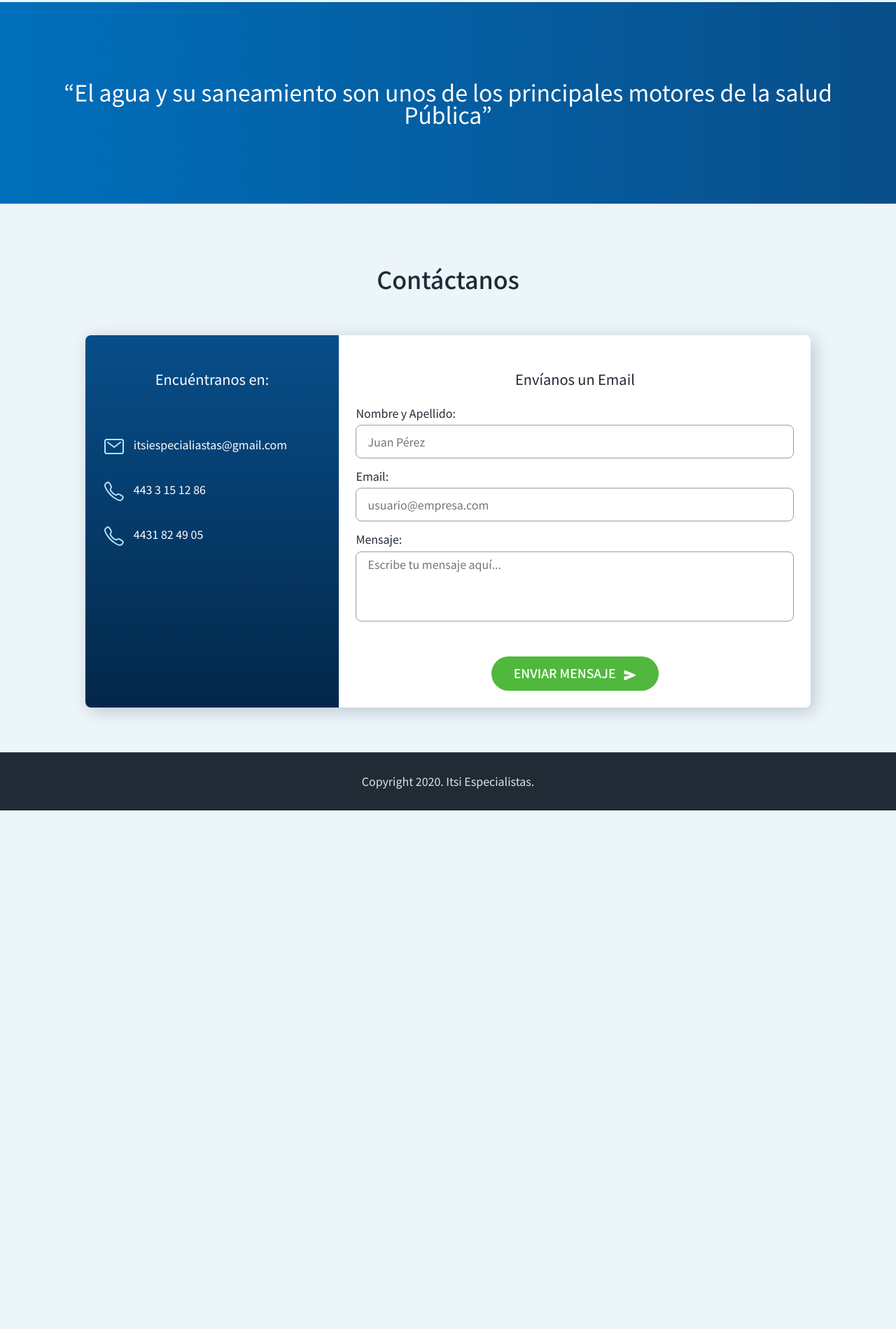
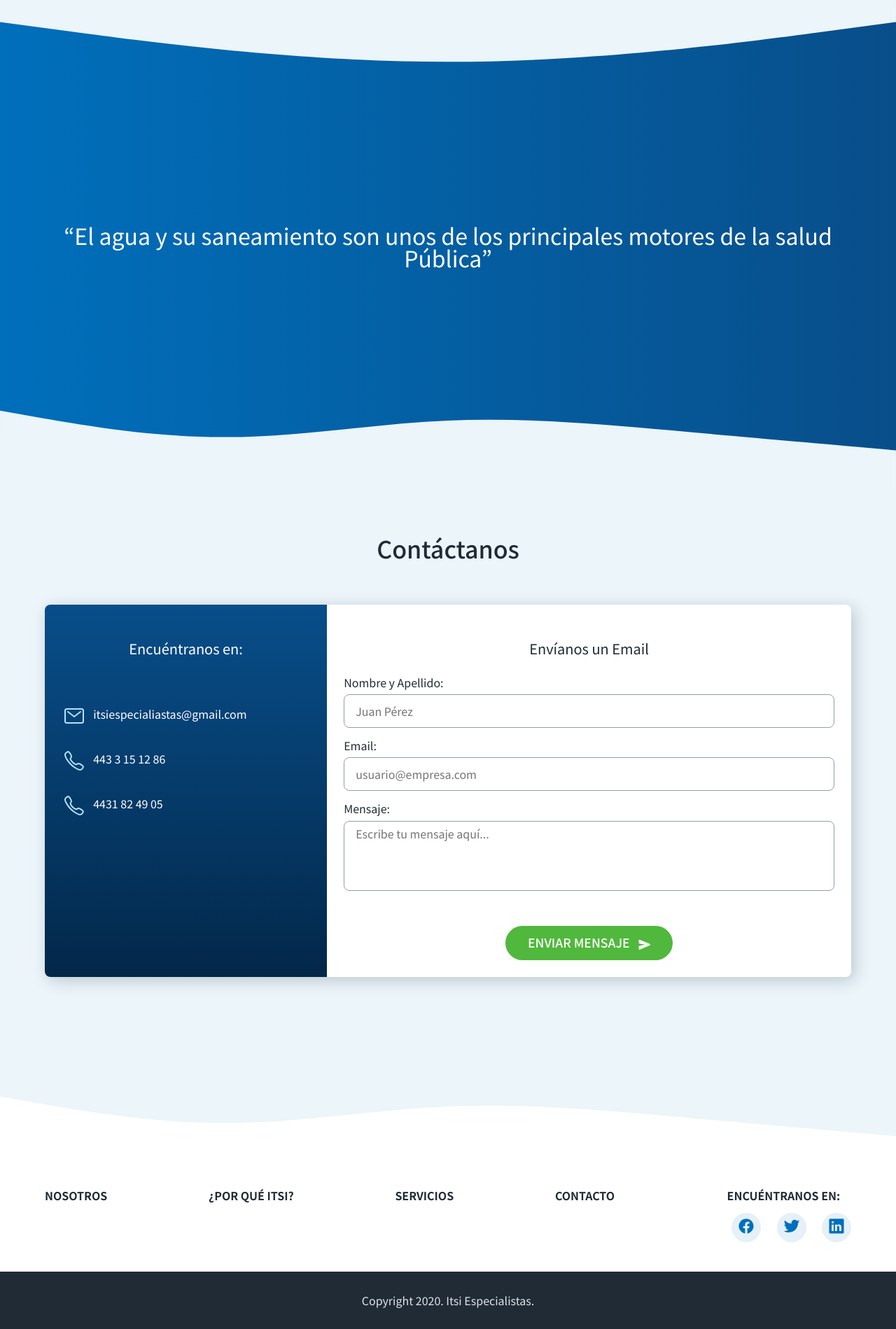
Before and after one commit to emileond/itsi-website, a plain HTML site: page index.html in a window 1280 px wide. Shown: the part 2983-4882 px from the top of the page at 70% size. Before the commit the page ends 4141 px from the top, so only its background shows below. Drawn offline with nearby package versions, Linux system fonts and the light colour scheme.

Commit message:
stylinng footer

```diff
--- a/index.html
+++ b/index.html
@@ -162,9 +162,11 @@
         </div>
     </section>
     <section class="quote">
+        <svg xmlns="http://www.w3.org/2000/svg" viewBox="0 0 1440 320"><path fill="#EBF5FA" fill-opacity="1" d="M0,32L120,48C240,64,480,96,720,96C960,96,1200,64,1320,48L1440,32L1440,0L1320,0C1200,0,960,0,720,0C480,0,240,0,120,0L0,0Z"></path></svg>
         <div class="container">
             <h3>“El agua y su saneamiento son unos de los principales motores de la salud Pública”</h3>
         </div>
+        <svg xmlns="http://www.w3.org/2000/svg" viewBox="0 0 1440 320"><path fill="#EBF5FA" fill-opacity="1" d="M0,192L60,202.7C120,213,240,235,360,234.7C480,235,600,213,720,208C840,203,960,213,1080,224C1200,235,1320,245,1380,250.7L1440,256L1440,320L1380,320C1320,320,1200,320,1080,320C960,320,840,320,720,320C600,320,480,320,360,320C240,320,120,320,60,320L0,320Z"></path></svg>
     </section>
     <section id="contacto" class="contact">
         <div class="container">
@@ -207,9 +209,28 @@
         </div>
     </section>
     <footer>
-        <div class="container">
-            Copyright 2020. Itsi Especialistas.
-        </div>
+        <svg xmlns="http://www.w3.org/2000/svg" viewBox="0 0 1440 320"><path fill="#EBF5FA" fill-opacity="1" d="M0,192L60,202.7C120,213,240,235,360,234.7C480,235,600,213,720,208C840,203,960,213,1080,224C1200,235,1320,245,1380,250.7L1440,256L1440,0L1380,0C1320,0,1200,0,1080,0C960,0,840,0,720,0C600,0,480,0,360,0C240,0,120,0,60,0L0,0Z"></path></svg>
+        <div class="footer-content">
+            <div class="container">
+                <ul class="footer-items">
+                    <li>NOSOTROS</li>
+                    <li>¿POR QUÉ ITSI?</li>
+                    <li>SERVICIOS</li>
+                    <li>CONTACTO</li>
+                    <li>ENCUÉNTRANOS EN:
+                        <ul>
+                            <li><ion-icon name="logo-facebook"></ion-icon></li>
+                            <li><ion-icon name="logo-twitter"></ion-icon></li>
+                            <li><ion-icon name="logo-linkedin"></ion-icon></li>
+                        </ul>
+                    </li>
+                </ul>
+                </div>
+            </div>
+            <div class="copyright">
+                Copyright 2020. Itsi Especialistas.
+            </div>
+            </div>
     </footer>
     <script src="js/scripts.js"></script>
     <script src="https://unpkg.com/ionicons@5.1.2/dist/ionicons.js"></script>
--- a/sass/layout/_contact.scss
+++ b/sass/layout/_contact.scss
@@ -1,6 +1,6 @@
 .contact {
   text-align: center;
-  padding: 5vw;
+  padding: 5vh 0 0 0;
   ul {
     list-style-type: none;
     text-align: left;
@@ -45,6 +45,9 @@
       border: 1px solid $ink-lightest;
       border-radius: 8px;
     }
+    svg {
+      display: block;
+    }
   }
   &-grid {
     display: grid;
--- a/sass/layout/_footer.scss
+++ b/sass/layout/_footer.scss
@@ -1,6 +1,71 @@
 footer {
+  background: white;
+  color: $ink;
+  text-align: center;
+  .footer-items {
+    display: flex;
+    list-style-type: none;
+    font-weight: 600;
+    justify-content: space-between;
+    padding: 0 0 2vw 0;
+    li {
+      display: block;
+    }
+    ul {
+      display: flex;
+      padding-inline-start: 0;
+      li {
+        display: block;
+        font-size: 24px;
+        color: $blue;
+        background-color: rgba($color: $blue, $alpha: 0.1);
+        border-radius: 50%;
+        width: 42px;
+        height: 42px;
+        text-align: center;
+        margin: 1rem 0 0 1.4rem;
+        ion-icon {
+          vertical-align: text-bottom;
+        }
+      }
+    }
+  }
+  .copyright {
     background: $ink;
     padding: 2rem 0;
     color: $sky;
     text-align: center;
+  }
+  @include responsive(laptop) {
+  }
+  @include responsive(tablet) {
+    .footer-items {
+      flex-flow: column;
+      li {
+        padding: 1rem 0;
+      }
+      ul {
+        text-align: center;
+        justify-content: center;
+        li {
+            padding: 0;
+        }
+      }
+    }
+  }
+  @include responsive(phone) {
+    .footer-items {
+      flex-flow: column;
+      li {
+        padding: 1rem 0;
+      }
+      ul {
+        text-align: center;
+        justify-content: center;
+        li {
+            padding: 0;
+        }
+      }
+    }
+  }
 }
--- a/sass/layout/_quote.scss
+++ b/sass/layout/_quote.scss
@@ -1,6 +1,7 @@
 .quote {
+  max-height: 20%;
     text-align: center;
-    padding: 10vh 0;
+    padding: 0;
   background: linear-gradient(
     to right,
     rgba($blue, 1) 0%,
@@ -11,4 +12,13 @@
     color: white;
     font-size: 2rem;
   }
+  svg {
+    display: block;
+  }
+  @include responsive(laptop) {
+  }
+  @include responsive(tablet) {
+  }
+  @include responsive(phone) {
+  }
 }
```
Also changed, not shown: css/styles.css, 1 other file.
